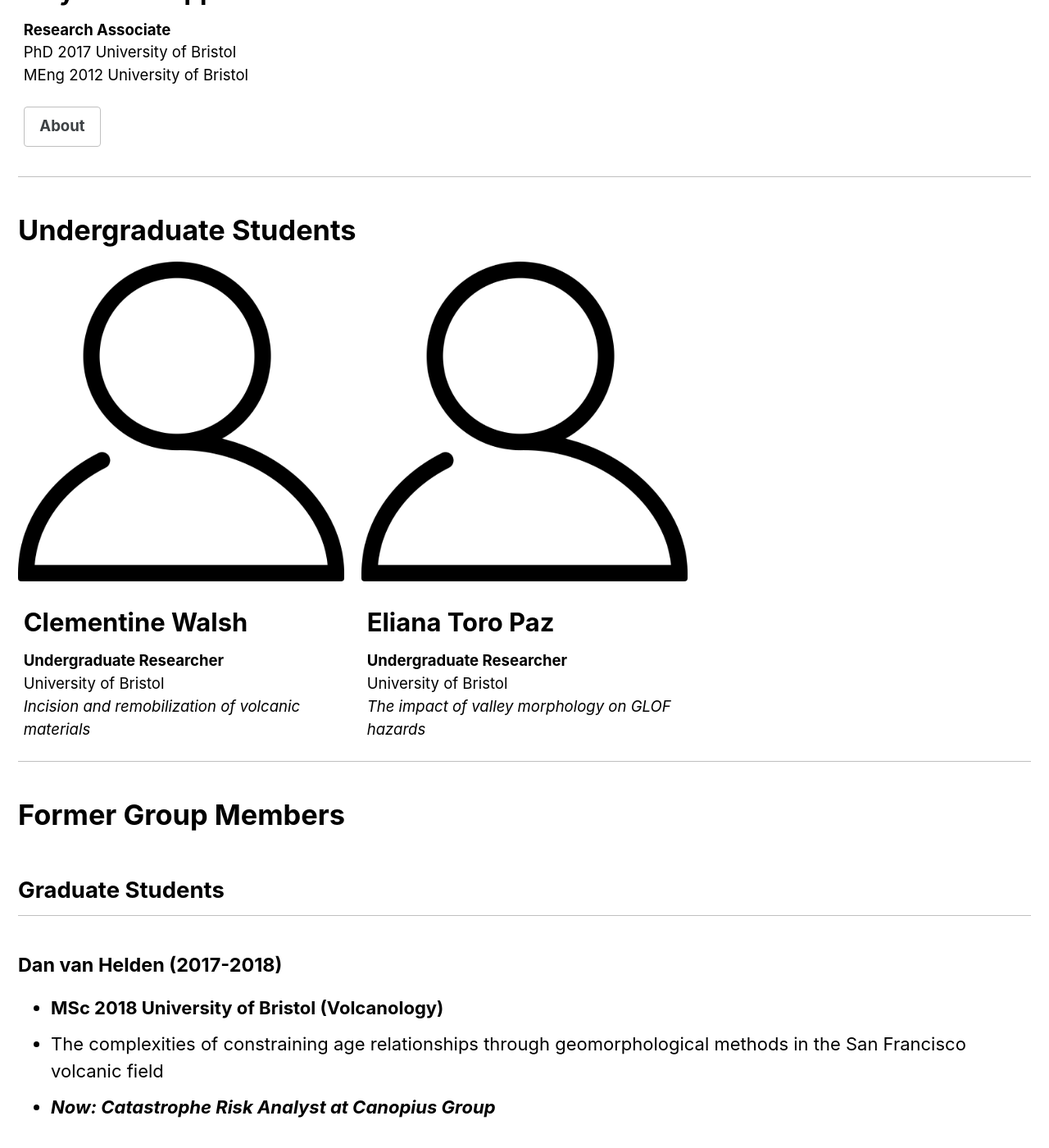
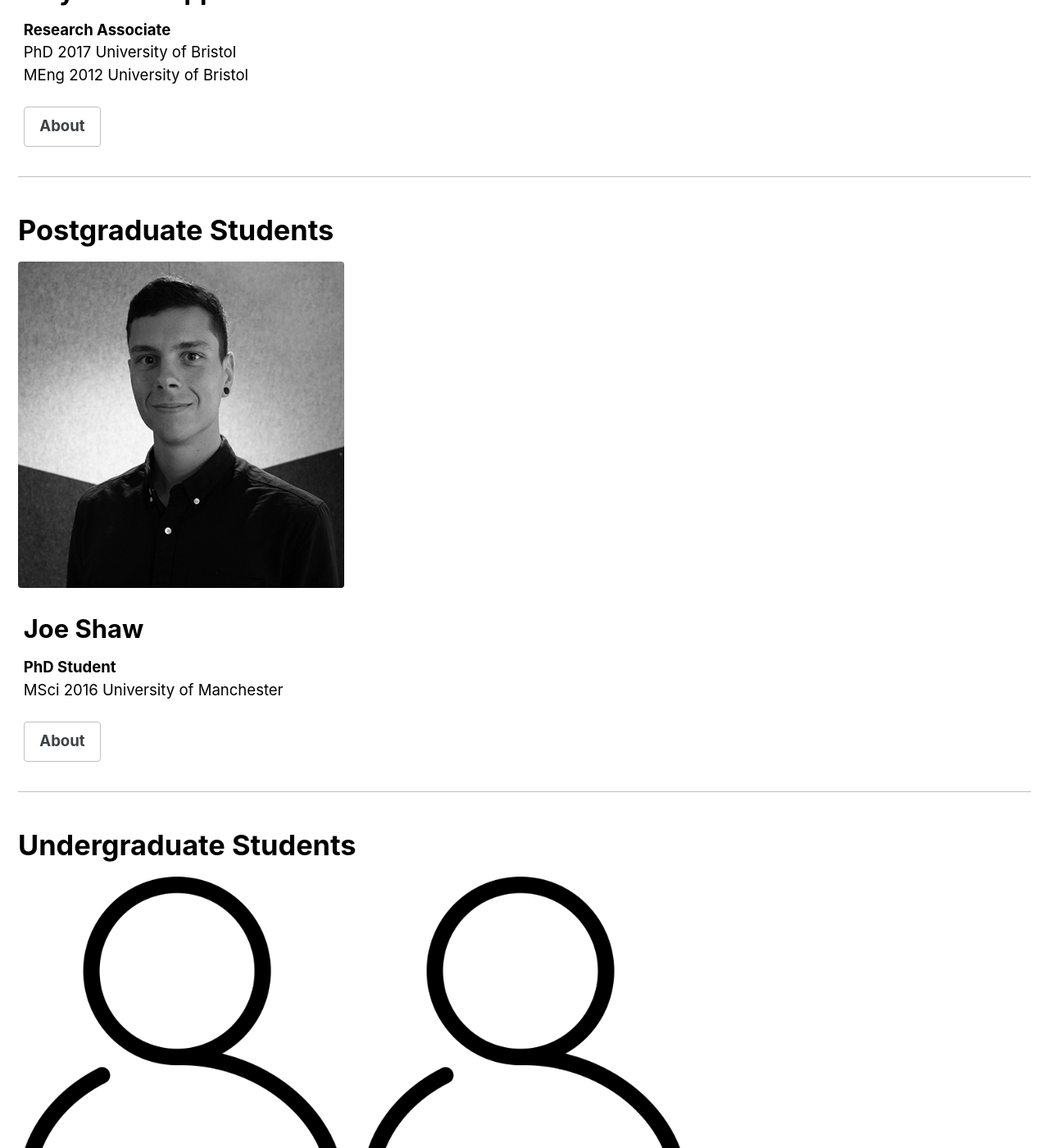
Before and after one commit to baadams/baadams.github.io, a Jekyll site: the page built from _pages/people.md, in a window 1280 px wide and 1400 px high, scrolled down 1785 px. Shown: the whole window at 82% size. Built offline with Jekyll 4.4.1, drawn with Linux system fonts in a browser that asks for light colours; cached includes are drawn as plain includes.

Commit message:
Update people.md

```diff
--- a/_pages/people.md
+++ b/_pages/people.md
@@ -75,6 +75,10 @@ undergrads:
 
 {% include feature_row id="researchers" %}
 
+# Postgraduate Students
+
+{% include feature_row id="postgrads" %}
+
 # Undergraduate Students
 
 {% include feature_row id="undergrads" %}
```
